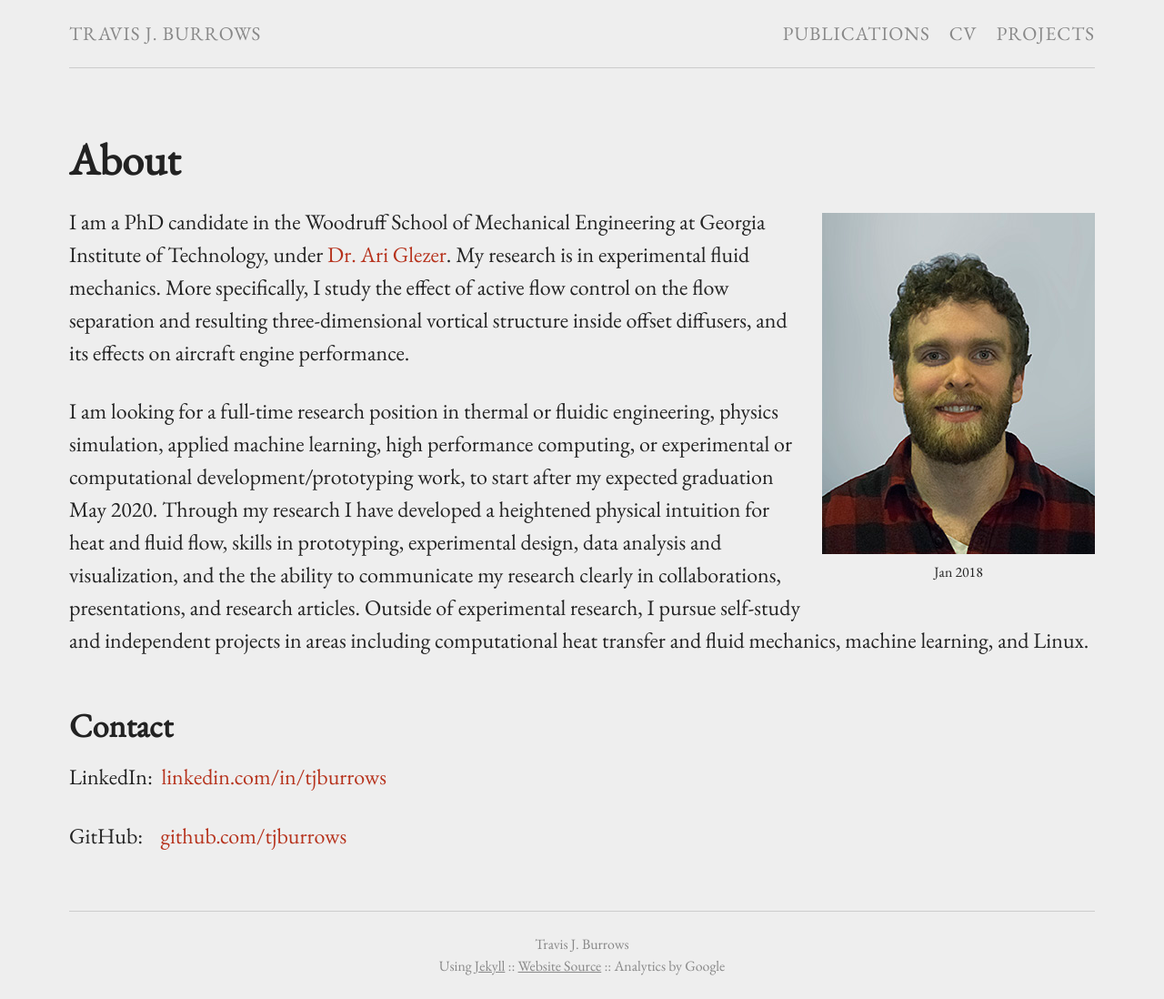
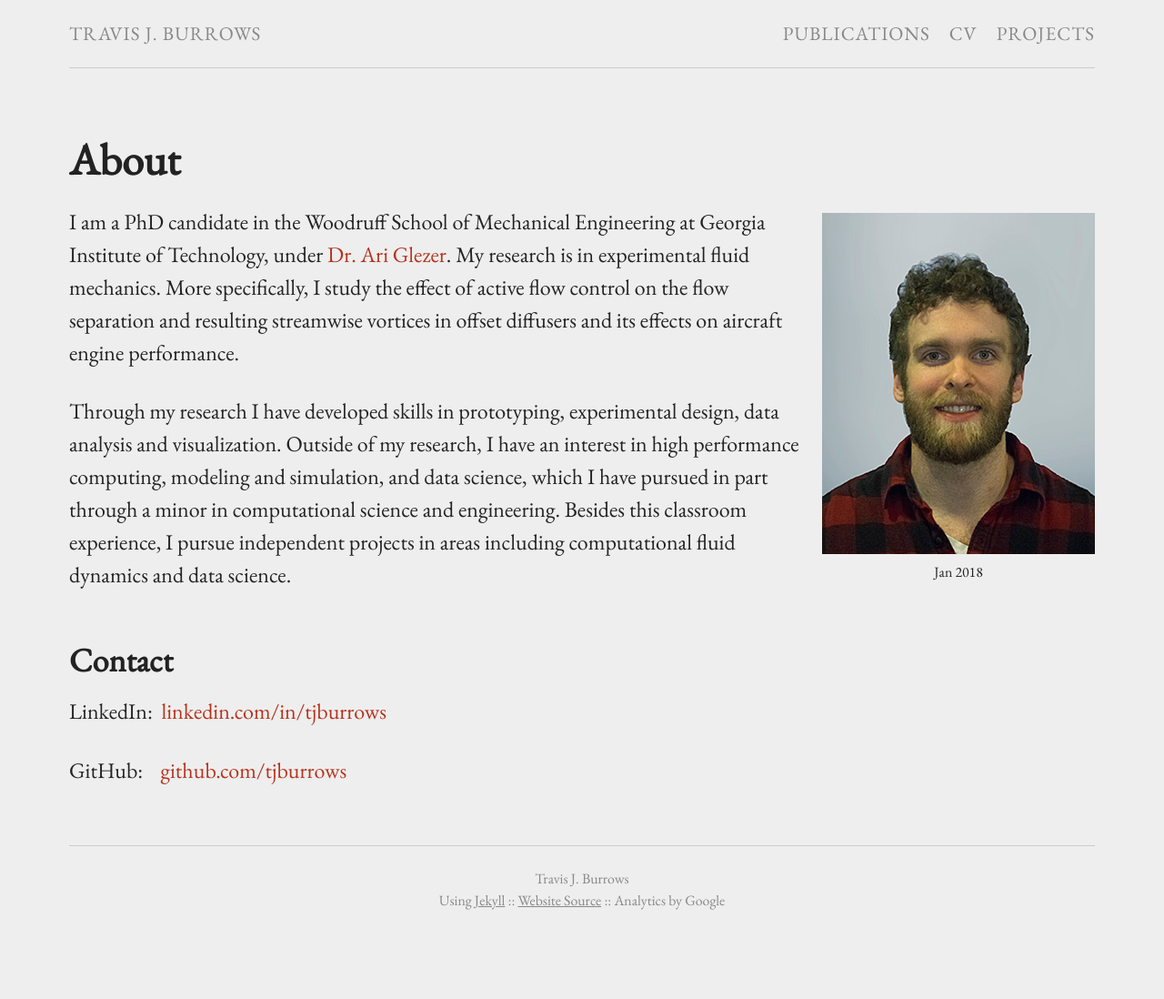
Before and after one commit to tjburrows/tjburrows.github.io, a Jekyll site: the page built from index.md, in a window 1280 px wide. Shown: the whole page at 91% size. Built offline with Jekyll 4.4.1, drawn with Linux system fonts in a browser that asks for light colours; after the commit the page ends 1026 px from its top, so only the background shows below that.

Commit message:
Update descriptions

```diff
--- a/index.md
+++ b/index.md
@@ -6,9 +6,9 @@ permalink: /
 
 {% include image.html url="images/photo.jpg" caption="Jan 2018" max_width="300px" align="right" %}
 
-I am a PhD candidate in the Woodruff School of Mechanical Engineering at Georgia Institute of Technology, under [Dr. Ari Glezer](http://fmrl.gatech.edu).  My research is in experimental fluid mechanics.  More specifically, I study the effect of active flow control on the flow separation and resulting three-dimensional vortical structure inside offset diffusers, and its effects on aircraft engine performance.
+I am a PhD candidate in the Woodruff School of Mechanical Engineering at Georgia Institute of Technology, under [Dr. Ari Glezer](https://fmrl.gatech.edu).  My research is in experimental fluid mechanics.  More specifically, I study the effect of active flow control on the flow separation and resulting streamwise vortices in offset diffusers and its effects on aircraft engine performance.
 
-I am looking for a full-time research position in thermal or fluidic engineering, physics simulation, applied machine learning, high performance computing, or experimental or computational development/prototyping work, to start after my expected graduation May 2020. Through my research I have developed a heightened physical intuition for heat and fluid flow, skills in prototyping, experimental design, data analysis and visualization, and the the ability to communicate my research clearly in collaborations, presentations, and research articles. Outside of experimental research, I pursue self-study and independent projects in areas including computational heat transfer and fluid mechanics, machine learning, and Linux.
+Through my research I have developed skills in prototyping, experimental design, data analysis and visualization. Outside of my research, I have an interest in high performance computing, modeling and simulation, and data science, which I have pursued in part through a minor in computational science and engineering.  Besides this classroom experience, I pursue independent projects in areas including computational fluid dynamics and data science.
 
 ## Contact
 
```
Also changed, not shown: cv.md (+1 -1 lines), publications.md (+5 -2 lines).
